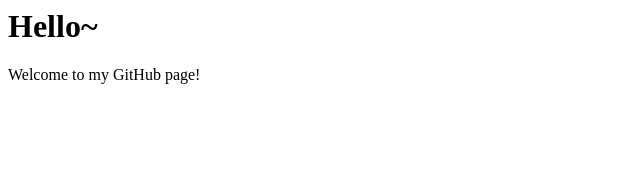
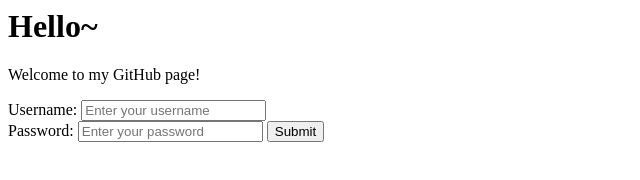
Before and after one commit to ahw0ng/ahw0ng.github.io, a plain HTML site: page index.html in a window 1280 px wide. Shown: the whole page, without its empty margins (0-640 px from the left). Drawn offline with Linux system fonts and the light colour scheme.

Commit message:
Update index.html

```diff
--- a/index.html
+++ b/index.html
@@ -1,3 +1,19 @@
 <h1>Hello~</h1>
 
 <p>Welcome to my GitHub page!</p>
+
+<form>
+
+  <label for="username">Username:</label>
+
+  <input type="text" id="username" name="username" placeholder="Enter your username">
+
+  <br>
+
+  <label for="password">Password:</label>
+
+  <input type="password" id="password" name="password" placeholder="Enter your password">
+
+  <button type="submit">Submit</button>
+
+</form>
```
